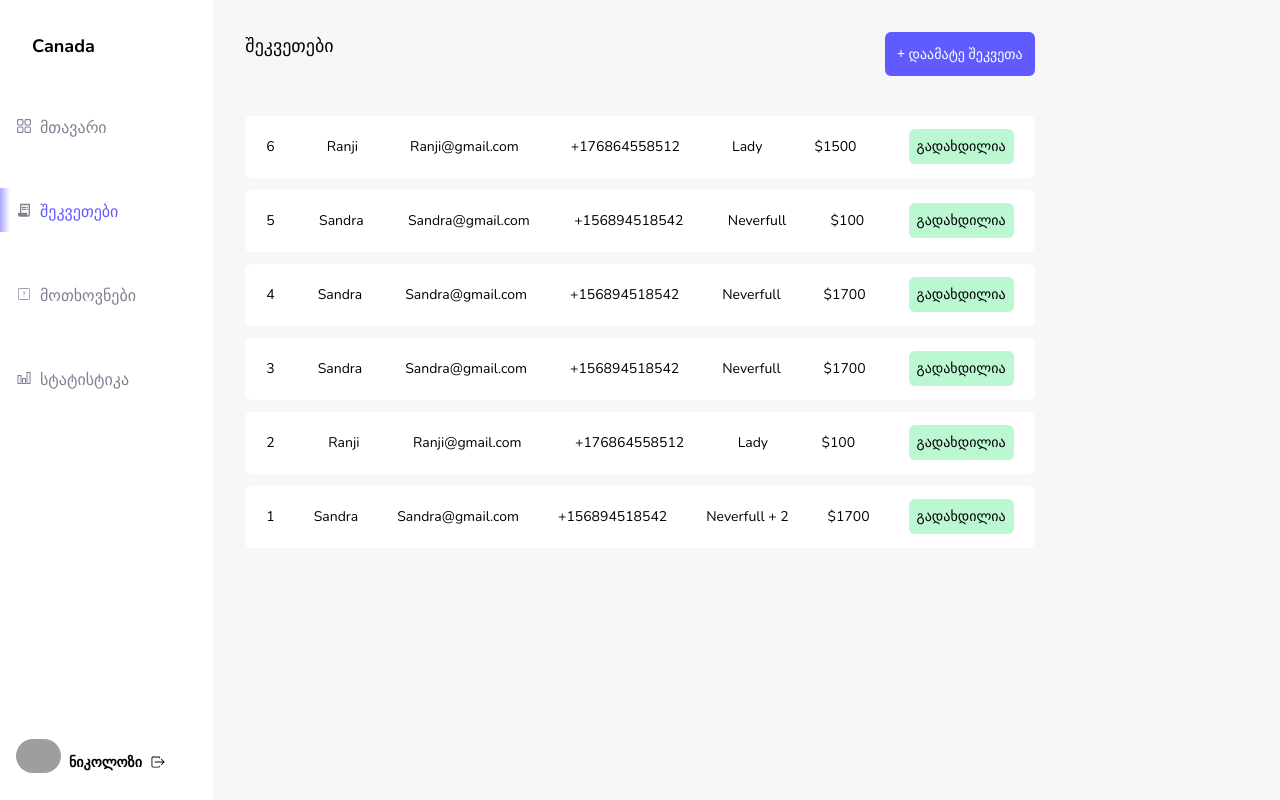
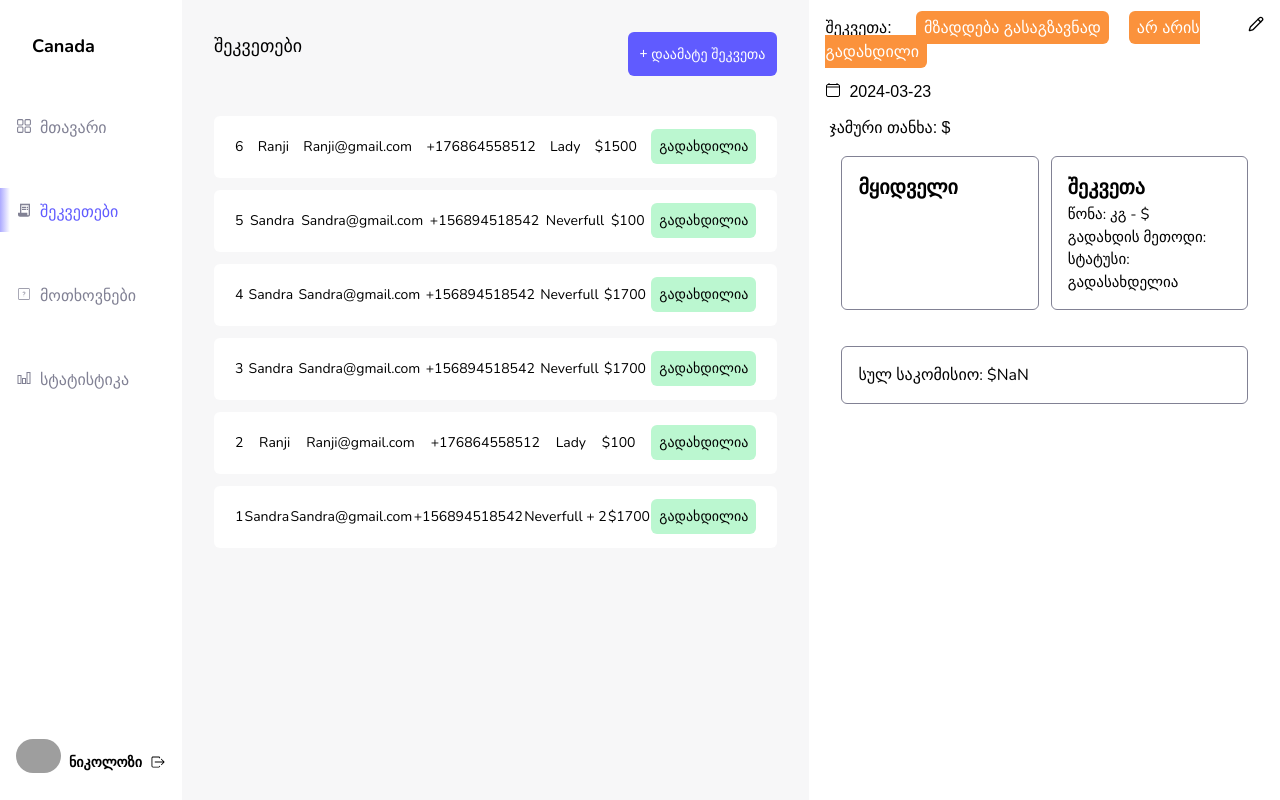
Before and after one commit to nikachello/accountant, a React (Vite) app: page /orders in a window 1280 px wide. Built offline with nearby package versions, Linux system fonts and the light colour scheme; grey boxes are pictures that could not be loaded; a web font is replaced by a local one.

Commit message:
fixed some respnsive bugs

```diff
--- a/src/components/OrderDetails.tsx
+++ b/src/components/OrderDetails.tsx
@@ -59,7 +59,10 @@ const OrderDetails = ({ orderDetails, toggleClickHandler }) => {
           <div className="cursor-pointer">
             <LuPencil />
           </div>
-          <div className="cursor-pointer" onClick={toggleClickHandler}>
+          <div
+            className="cursor-pointer md:hidden"
+            onClick={toggleClickHandler}
+          >
             <IoCloseSharp />
           </div>
         </div>
--- a/src/pages/OrdersPage.tsx
+++ b/src/pages/OrdersPage.tsx
@@ -73,7 +73,7 @@ function Orders() {
       </div>
       <div
         className={`${
-          areDetailsVisible ? "w-11/12 md:w-8/12" : "hidden"
+          areDetailsVisible ? "w-11/12 md:w-8/12" : "hidden md:block md:w-6/12"
         }  bg-white`}
       >
         <OrderDetails
```
